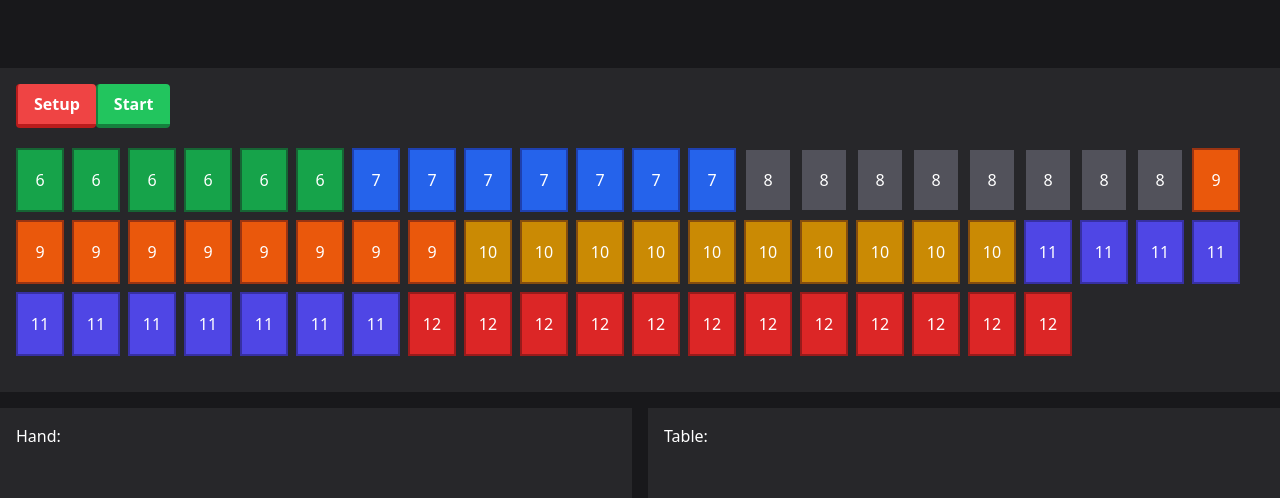
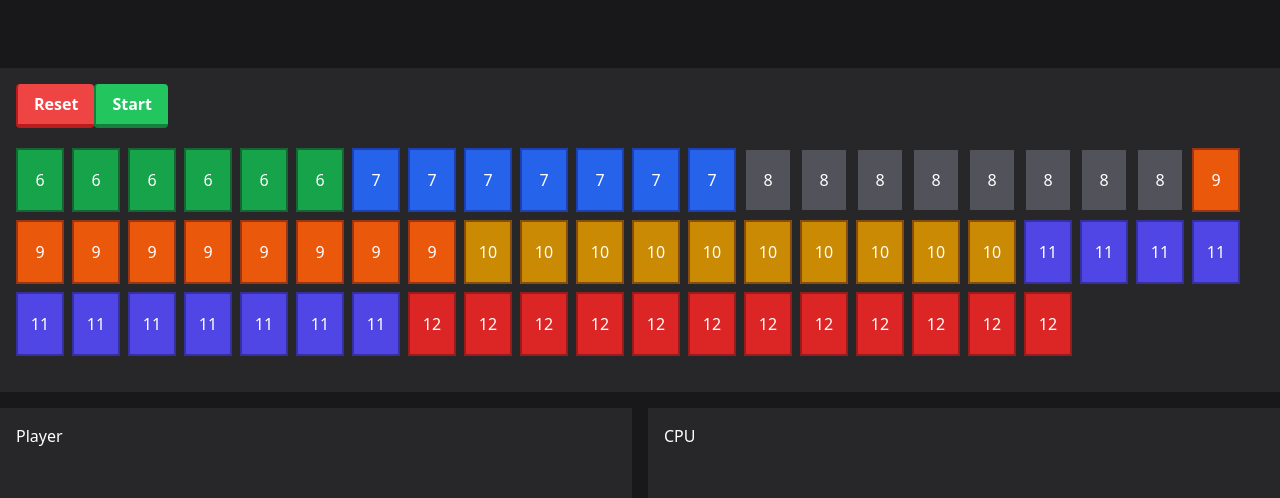
Before and after one commit to Brr1-99/duckcards, a Nuxt app: page /madness in a window 1280 px wide. Shown: the top 498 px of the page. Built offline with nearby package versions, Linux system fonts and the light colour scheme.

Commit message:
CPU table

```diff
--- a/composables/useMadness.ts
+++ b/composables/useMadness.ts
@@ -1,11 +1,13 @@
 import { Deck } from '~~/services/Deck'
 
-// Deck of pending cards
+// Deck of cards
 const deck = ref([])
 // In hand cards
-const hand = ref([])
+const you_hand = ref([])
+const cpu_hand = ref([])
 // In table cards
-const table = ref([])
+const you_table = ref([])
+const cpu_table = ref([])
 
 /**
  * useMadness.ts
@@ -17,7 +19,10 @@ export default () => {
      */
     function setup() {
         deck.value = []
-        hand.value = []
+        you_hand.value = []
+        you_table.value = []
+        cpu_hand.value = []
+        cpu_table.value = []
 
         const numbers: number[] = [6, 7, 8, 9, 10, 11, 12]
         const temp = []
@@ -44,14 +49,20 @@ export default () => {
             deck.value[i].hide = false
         }
         Deck.shuffle(deck.value)
+        // Deal 5 cards to each player
+        Deck.deal(5, deck, you_hand)
+        you_hand.value.sort((a, b) => a.value - b.value)
+        Deck.deal(5, deck, cpu_hand)
+        cpu_hand.value.sort((a, b) => a.value - b.value)
     }
 
     return {
         deck: readonly(deck),
-        hand: readonly(hand),
-        table: readonly(table),
+        player_hand: readonly(you_hand),
+        player_table: readonly(you_table),
+        cpu_hand: readonly(cpu_hand),
+        cpu_table: readonly(cpu_table),
         setup,
         start,
-        deal: () => Deck.deal(5, deck, hand),
     }
 }
--- a/pages/madness.vue
+++ b/pages/madness.vue
@@ -1,27 +1,29 @@
 <template>
     <div class="w-full grid grid-rows-2 gap-4">
-        <!-- row 1 -->
+        <!-- row 1: deck -->
         <section class="bg-zinc-800 p-4">
-            <Button1 text="Setup" type="danger" @click="setup" />
+            <Button1 text="Reset" type="danger" @click="setup" />
             <Button1 text="Start" type="success" @click="start" />
 
             <List :deck="deck" />
         </section>
-        <!-- row 2 -->
+        <!-- row 2: players -->
         <section class="grid grid-cols-2 gap-4">
+            <!-- col 1: PLAYER -->
             <div class="bg-zinc-800 p-4">
-                <h3>Hand:</h3>
-                <List :deck="hand" :on-hand="true" />
+                <h2>Player</h2>
+                <List :deck="player_hand" :on-hand="true" />
             </div>
+            <!-- col 2: CPU -->
             <div class="bg-zinc-800 p-4">
-                <h3>Table:</h3>
-                <List :deck="table" :on-hand="true" />
+                <h2>CPU</h2>
+                <List :deck="cpu_hand" :on-hand="true" />
             </div>
         </section>
     </div>
 </template>
 
 <script setup lang="ts">
-const { deck, hand, table, setup, start } = useMadness()
+const { deck, player_hand, player_table, cpu_hand, cpu_table, setup, start } = useMadness()
 setup()
 </script>
```
